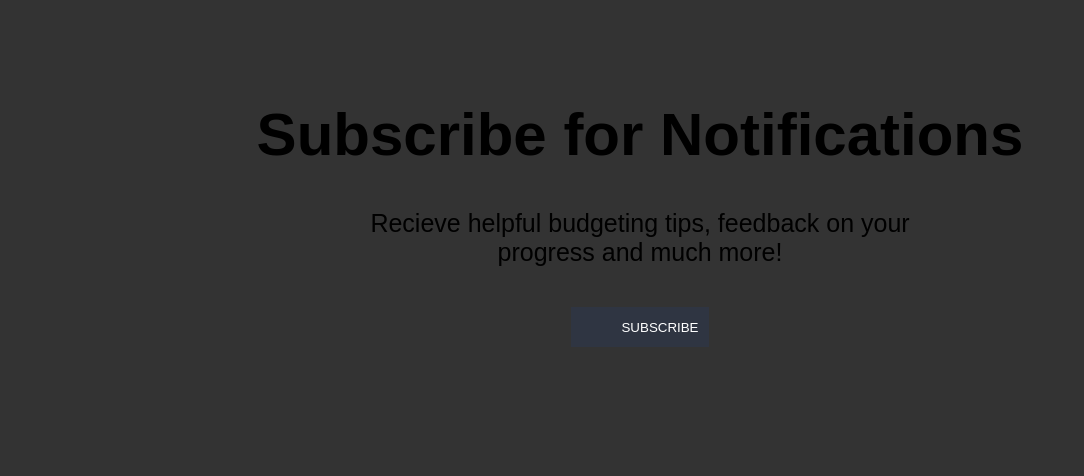
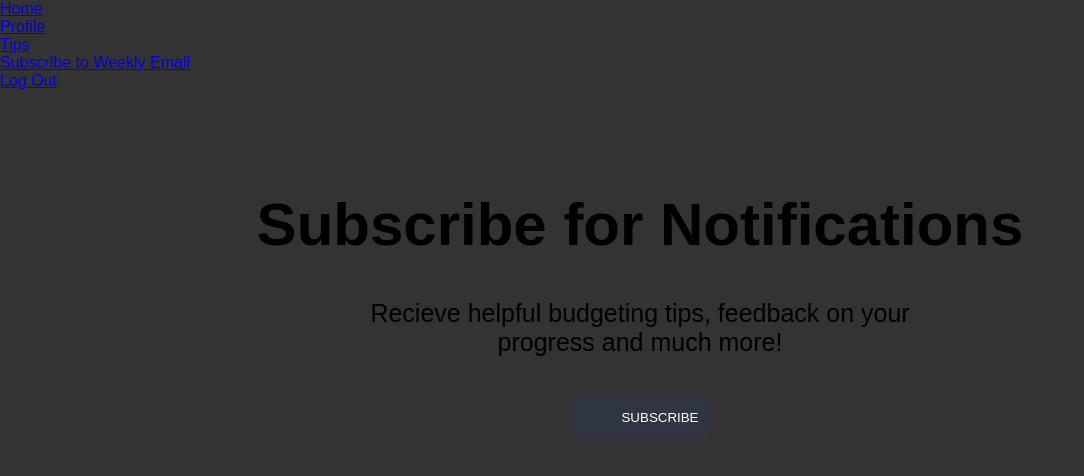
Before and after one commit to nilsenjon/BudgetApp_CS380_project, a plain HTML site: page emailSubscription.html in a window 1280 px wide. Shown: the whole page, without its empty margins (0-1084 px from the left). Drawn offline with Linux system fonts and the light colour scheme.

Commit message:
Added nav bar to page

```diff
--- a/emailSubscription.html
+++ b/emailSubscription.html
@@ -6,6 +6,13 @@
     <link rel="stylesheet" href="assets/css/email.css">
   </head>
   <body>
+    <ul class="nav nav-tabs">
+        <li class="nav-item"><a class="nav-link" href="home.html">Home</a></li>
+        <li class="nav-item"><a class="nav-link" href="profile.html">Profile</a></li>
+        <li class="nav-item"><a class="nav-link" href="tips.html">Tips</a></li>
+        <li class="nav-item"><a class="nav-link active" href="#">Subscribe to Weekly Email</a></li>
+        <li class="nav-item"><a class="nav-link" href="landingpage.html">Log Out</a></li>
+    </ul>
   <div class="container">
     <form action="">
       <h1>Subscribe for Notifications</h1>
```
